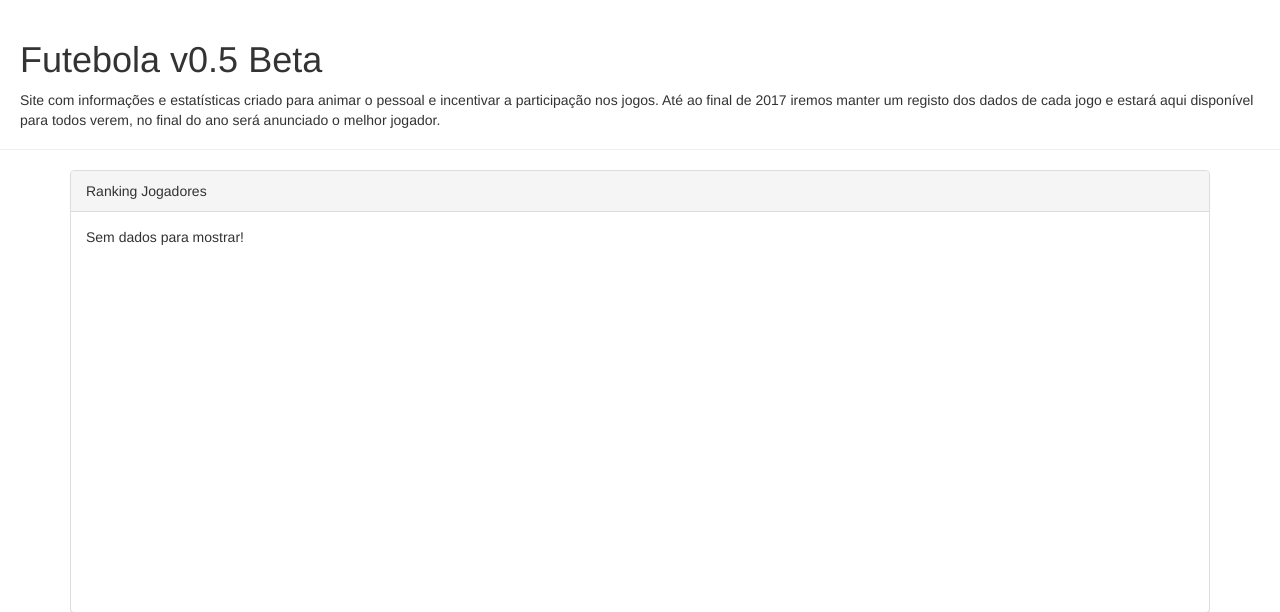
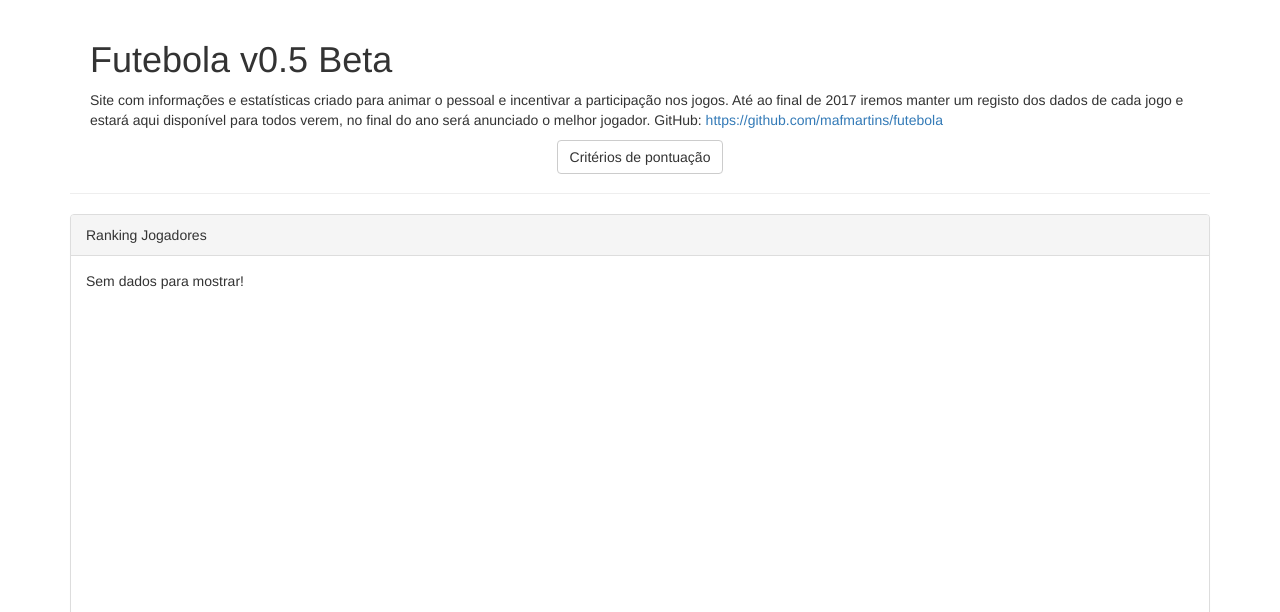
Before and after one commit to mafmartins/futebola, a Django app: template templates/futebola/index.html in a window 1280 px wide. Shown: the top 612 px of the page. Run offline with Django 3.2, Linux system fonts and the light colour scheme; the template is opened without the code that fills it, so the values that code supplies are empty; some libraries are stand-ins or nearby versions.

```diff
--- a/static/futebola/js/custom.js
+++ b/static/futebola/js/custom.js
@@ -13,4 +13,10 @@ $( document ).ready(function() {
         window.history.back();
         console.log("TEste!");
     });
+
+
+
+    $("#crit").click(function(){
+        $("#crits").toggle(1000);
+    });
 });
--- a/templates/futebola/index.html
+++ b/templates/futebola/index.html
@@ -8,14 +8,19 @@
     <script type="text/javascript" src="{% static 'futebola/js/custom.js' %}" ></script>
 </head>
 <body>
-    <div class="page-header">
-        <h1 style="margin-left: 20px;">Futebola v0.5 Beta</h1>
-        <p style="margin-left: 20px;">
-        Site com informações e estatísticas criado para animar o pessoal e incentivar a participação nos jogos.
-        Até ao final de 2017 iremos manter um registo dos dados de cada jogo e estará aqui disponível para todos verem, no final do ano será anunciado o melhor jogador.
-        </p>
-    </div>
     <div class="container">
+        <div class="page-header">
+            <h1 style="margin-left: 20px;">Futebola v0.5 Beta</h1>
+            <p style="margin-left: 20px;">
+            Site com informações e estatísticas criado para animar o pessoal e incentivar a participação nos jogos. Até ao final de 2017 iremos manter um registo dos dados de cada jogo e estará aqui disponível para todos verem, no final do ano será anunciado o melhor jogador. GitHub: <a href="https://github.com/mafmartins/futebola" target="_blank">https://github.com/mafmartins/futebola</a>
+            </p>
+            <p style="margin-left: 20px;">
+                <center><button class="btn btn-default" id="crit">Critérios de pontuação</button></center>
+            </p>
+            <p id="crits" style="display:none; margin-left: 20px;">
+                <b>Vitória</b> - 100 Pts | <b>Presença</b> - 50 Pts | <b>Golo</b> - 10 Pts | <b>Assistência</b> - 5 Pts
+            </p>
+        </div>
       <div class="row">
           <div class="col-sm-12">
             <div class="panel panel-default">
@@ -36,7 +41,7 @@
                             <tbody>
                                 {% for jogador in lista_jogadores %}
                                 <tr>
-                                    <td>{{ jogador }}</td>
+                                    <td><a href="{% url 'futebola:jogador' jogador.jogador_id %}">{{ jogador }}</a></td>
                                     <td>{{ jogador.jogos }}</td>
                                     <td>{{ jogador.vitorias }}</td>
                                     <td>{{ jogador.golos }}</td>
--- a/templates/futebola/jogo.html
+++ b/templates/futebola/jogo.html
@@ -19,7 +19,7 @@
                         <table class="table table-striped">
                             <thead>
                                 <tr>
-                                    <th colspan="6" style="text-align: center;"><h3 style="margin-top: 10px;">Equipa A <span style="color: dimgray; margin-left: 60px;">3</span> - <span style="color: dimgray; margin-right: 60px;">0</span> Equipa B</h3></th>
+                                    <th colspan="6" style="text-align: center;"><h3 style="margin-top: 10px;">Equipa A <span style="color: dimgray; margin-left: 60px;">{{ jogo.resultado_a }}</span> - <span style="color: dimgray; margin-right: 60px;">{{ jogo.resultado_b }}</span> Equipa B</h3></th>
                                 </tr>
                                 <tr>
                                     <th>Jogador</th>
```
Also changed, not shown: models.py (+9 -0 lines), 5 other files.
